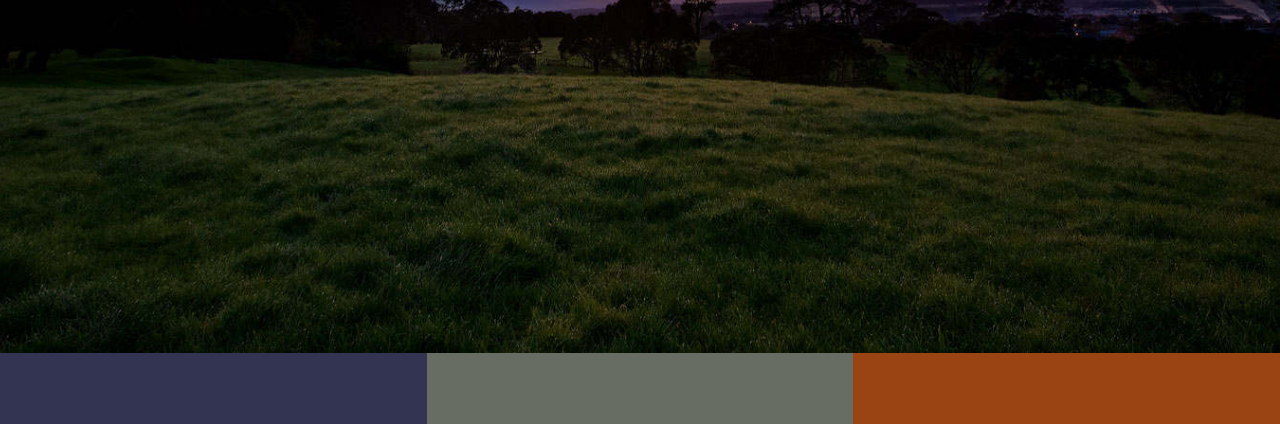
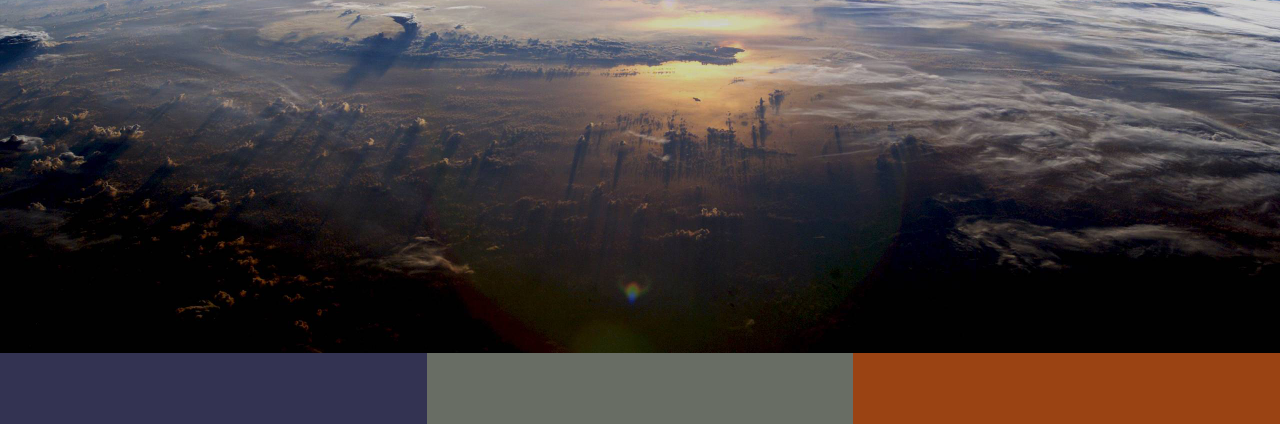
Before and after one commit to Blake03/BlakeSimsDesign-3.0, a plain HTML site: page index.html in a window 1280 px wide. Shown: the part 447-871 px from the top of the page. Drawn offline with nearby package versions, Linux system fonts and the light colour scheme.

Commit message:
background image css

```diff
--- a/sass/main.scss
+++ b/sass/main.scss
@@ -7,7 +7,7 @@ $mobile-headings-size: 9vw;
 
 //Backgrounds
 $background-welcome-mobile: url("../img/mobile-bsd-bg.jpg");
-$background-welcome-desktop: url("../img/bsd-bg.jpg");
+$background-welcome-desktop: url("../img/rocket-man.jpg");
 $background-responsive: #333352;
 $background-development: #686d64;
 $background-code: #9a4313;
```
Also changed, not shown: css/main.css, css/main.min.css, 1 other file.
